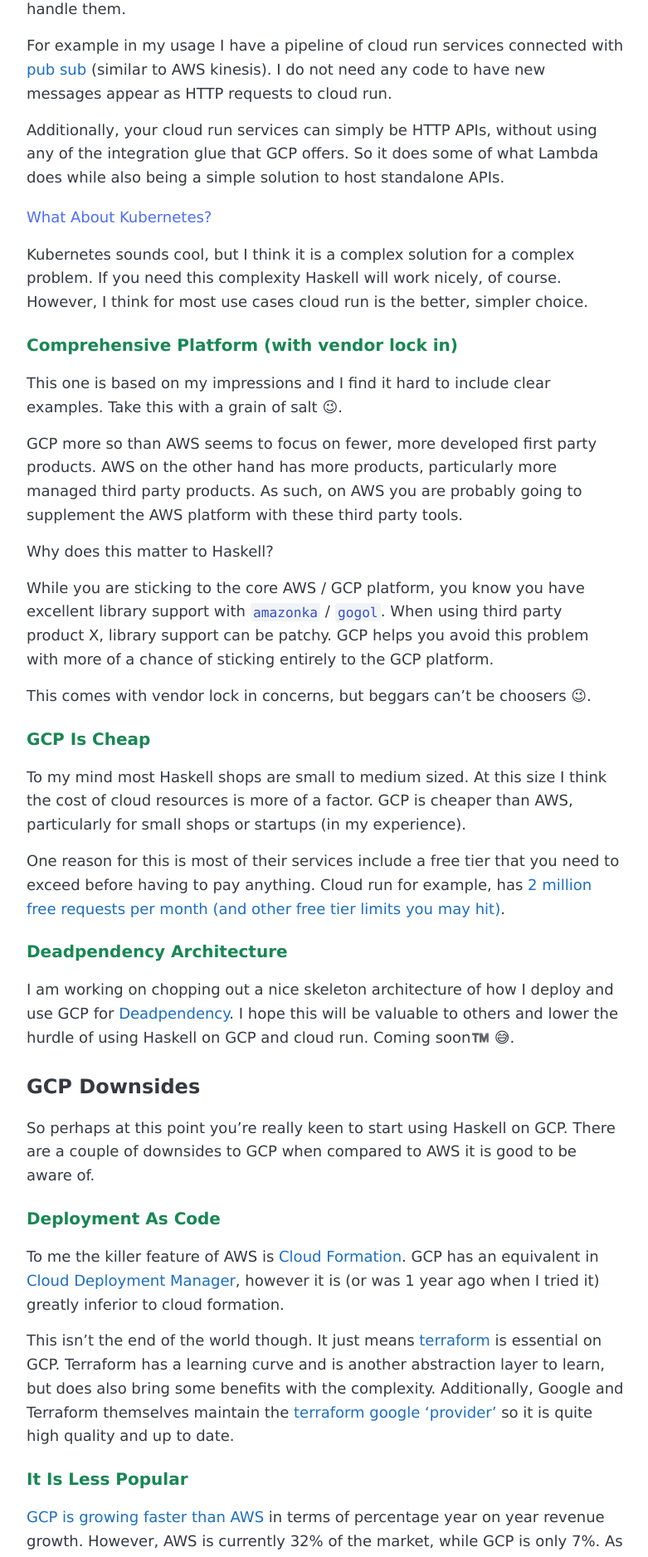
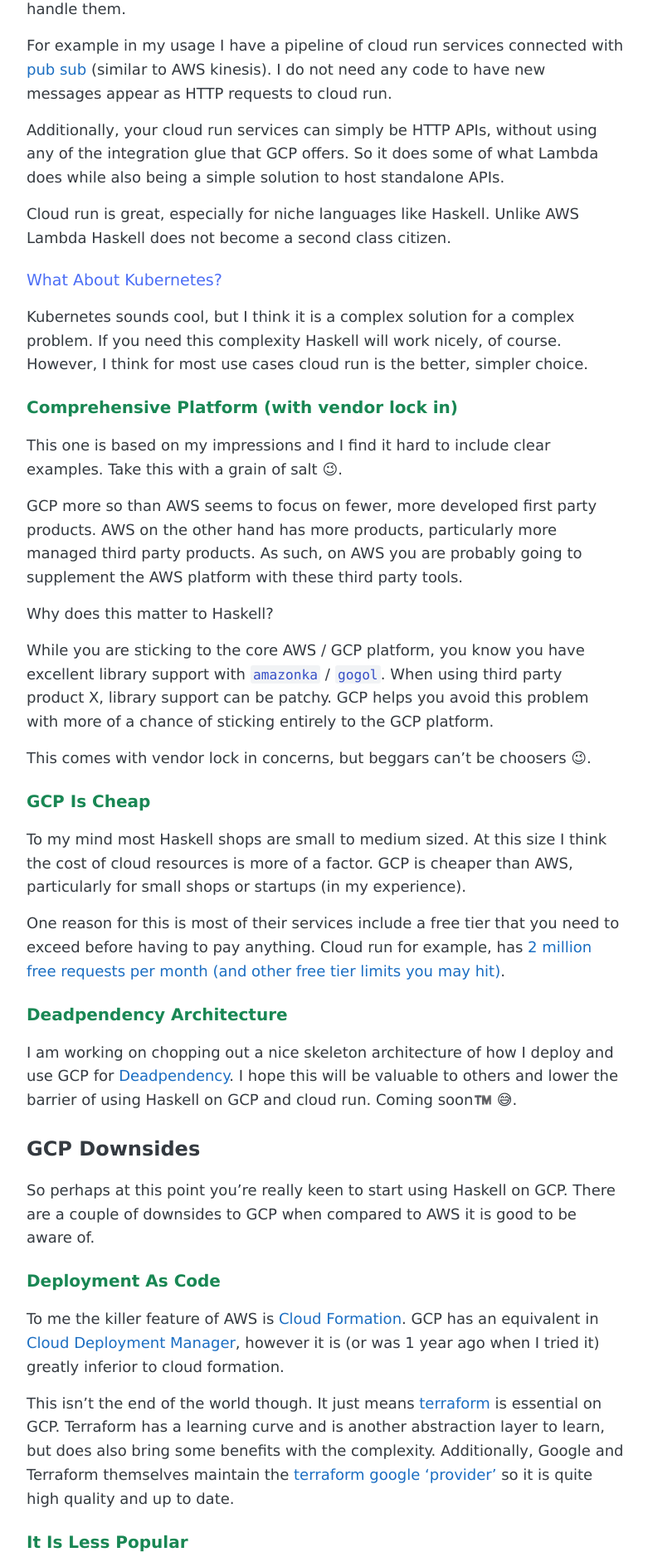
Before and after one commit to AlistairB/alistairb.github.io, a Jekyll site: the page built from _posts/2021-02-03-haskell-on-google-cloud-is-great.md, in a window 1280 px wide. Shown: the part 2371-4248 px from the top of the page at 83% size, without its empty margins (248-1029 px from the left). Built offline with Jekyll 4.4.1, drawn with Linux system fonts in a browser that asks for light colours; some of the changed text lies outside the part shown.

Commit message:
Final tweaks

```diff
--- a/_posts/2021-02-03-haskell-on-google-cloud-is-great.md
+++ b/_posts/2021-02-03-haskell-on-google-cloud-is-great.md
@@ -57,6 +57,8 @@ For example in my usage I have a pipeline of cloud run services connected with [
 
 Additionally, your cloud run services can simply be HTTP APIs, without using any of the integration glue that GCP offers. So it does some of what Lambda does while also being a simple solution to host standalone APIs.
 
+Cloud run is great, especially for niche languages like Haskell. Unlike AWS Lambda Haskell does not become a second class citizen.
+
 #### What About Kubernetes?
 
 Kubernetes sounds cool, but I think it is a complex solution for a complex problem. If you need this complexity Haskell will work nicely, of course. However, I think for most use cases cloud run is the better, simpler choice.
@@ -81,7 +83,7 @@ One reason for this is most of their services include a free tier that you need
 
 ### Deadpendency Architecture
 
-I am working on chopping out a nice skeleton architecture of how I deploy and use GCP for [Deadpendency](https://deadpendency.com). I hope this will be valuable to others and lower the hurdle of using Haskell on GCP and cloud run. Coming soon™️ 😅.
+I am working on chopping out a nice skeleton architecture of how I deploy and use GCP for [Deadpendency](https://deadpendency.com). I hope this will be valuable to others and lower the barrier of using Haskell on GCP and cloud run. Coming soon™️ 😅.
 
 ## GCP Downsides
 
@@ -95,7 +97,7 @@ This isn't the end of the world though. It just means [terraform](https://www.te
 
 ### It Is Less Popular
 
-[GCP is growing faster than AWS](https://www.parkmycloud.com/blog/aws-vs-azure-vs-google-cloud-market-share/) in terms of percentage year on year revenue growth. However, AWS is currently 32% of the market, while GCP is only 7%. As Haskellers we know well the costs of using niche languages and products. It is manageable, but you can expect it harder to find answers to your random error message etc.
+[GCP is growing faster than AWS](https://www.parkmycloud.com/blog/aws-vs-azure-vs-google-cloud-market-share/) in terms of percentage year on year revenue growth. However, [AWS is currently 32% of the market, while GCP is only 7%](https://www.parkmycloud.com/blog/aws-vs-azure-vs-google-cloud-market-share/). As Haskellers we know well the costs of using niche languages and products. It is manageable, but you can expect it harder to find answers to your random error message etc.
 
 One nice thing is there are some [good free channels](https://cloud.google.com/community#home-support) to get help from GCP employees.
 
--- a/style.scss
+++ b/style.scss
@@ -62,7 +62,7 @@ h3 {
 }
 
 h4 {
-  font-size: 18px;
+  font-size: 19px;
   color: $base-lighten-color;
 }
 
```
